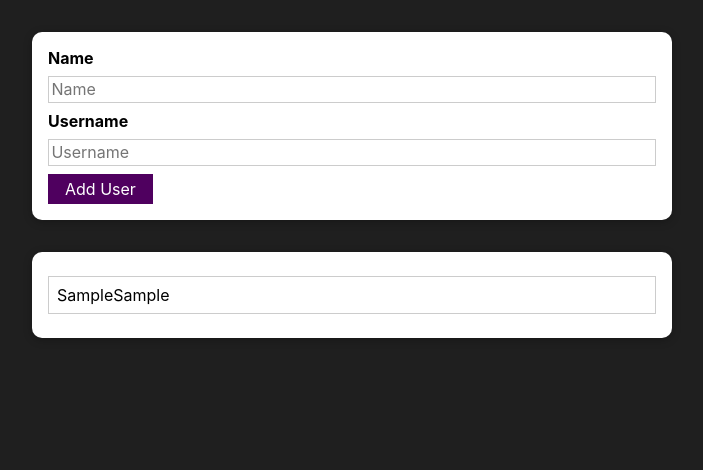
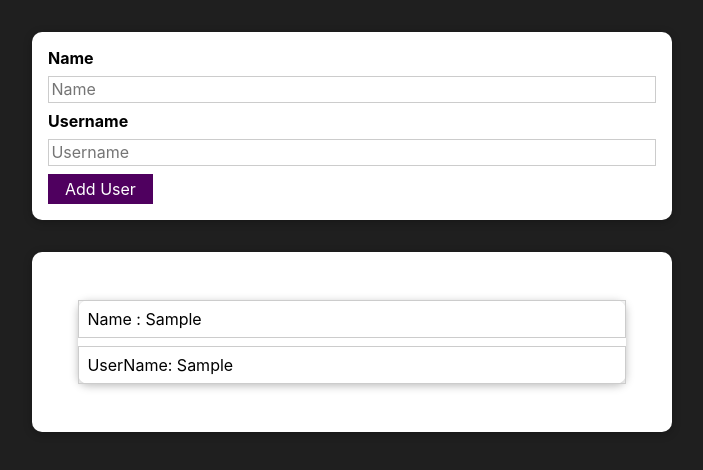
Before and after one commit to AndreasSitumorang/andreas-situmorang, a React (Create React App) app: page / in a window 1280 px wide. Both pictures are taken after typing "Sample", "Sample" into the empty fields and a click on the button "Add User". Shown: the top 470 px of the page, without its empty margins (288-991 px from the left). Built offline with nearby package versions, Linux system fonts and the light colour scheme.

Commit message:
refactor fucntion to new style

```diff
--- a/src/components/User/UsersList.tsx
+++ b/src/components/User/UsersList.tsx
@@ -1,31 +1,34 @@
 import React from "react";
-import './UsersList.css';
+import "./UsersList.css";
 import Card from "../UI/Card";
 
-interface IAddUserListProps {
-    names: string;
-    usernames: string;
-    children?: React.ReactNode;
-}
-export interface IAddUserListPropsExtendArray{
-    names: string;
-    usernames: string;
-    children?: React.ReactNode;
-    key: string;
+export interface IAddUserListPropsExtendArray {
+  names: string;
+  usernames: string;
+  key: string;
 }
 
 interface Iusers {
-    users : IAddUserListPropsExtendArray[];
+  users: IAddUserListPropsExtendArray[];
+  children?: React.ReactNode;
 }
-const UsersListComponent : React.FC<Iusers> = function (children, users) {
+const UsersListComponent = ({ children, users }: Iusers) => {
+  ///React.FC<Iusers> = function (children) {
 
   return (
     <Card styles="users">
-    <ul>
-        {children.users.map((obj) => {
-            return <li key={obj.key}>{obj.names}{obj.usernames}</li>
+      <ul>
+        {users.map((obj) => {
+          return (
+            <div>
+              <Card styles="users li">
+                <li key={obj.key}> Name : {obj.names} </li>
+                <li key={obj.key}> UserName: {obj.usernames} </li>
+              </Card>
+            </div>
+          );
         })}
-    </ul>
+      </ul>
     </Card>
   );
 };
```
Also changed, not shown: src/App.tsx (+0 -16 lines).
